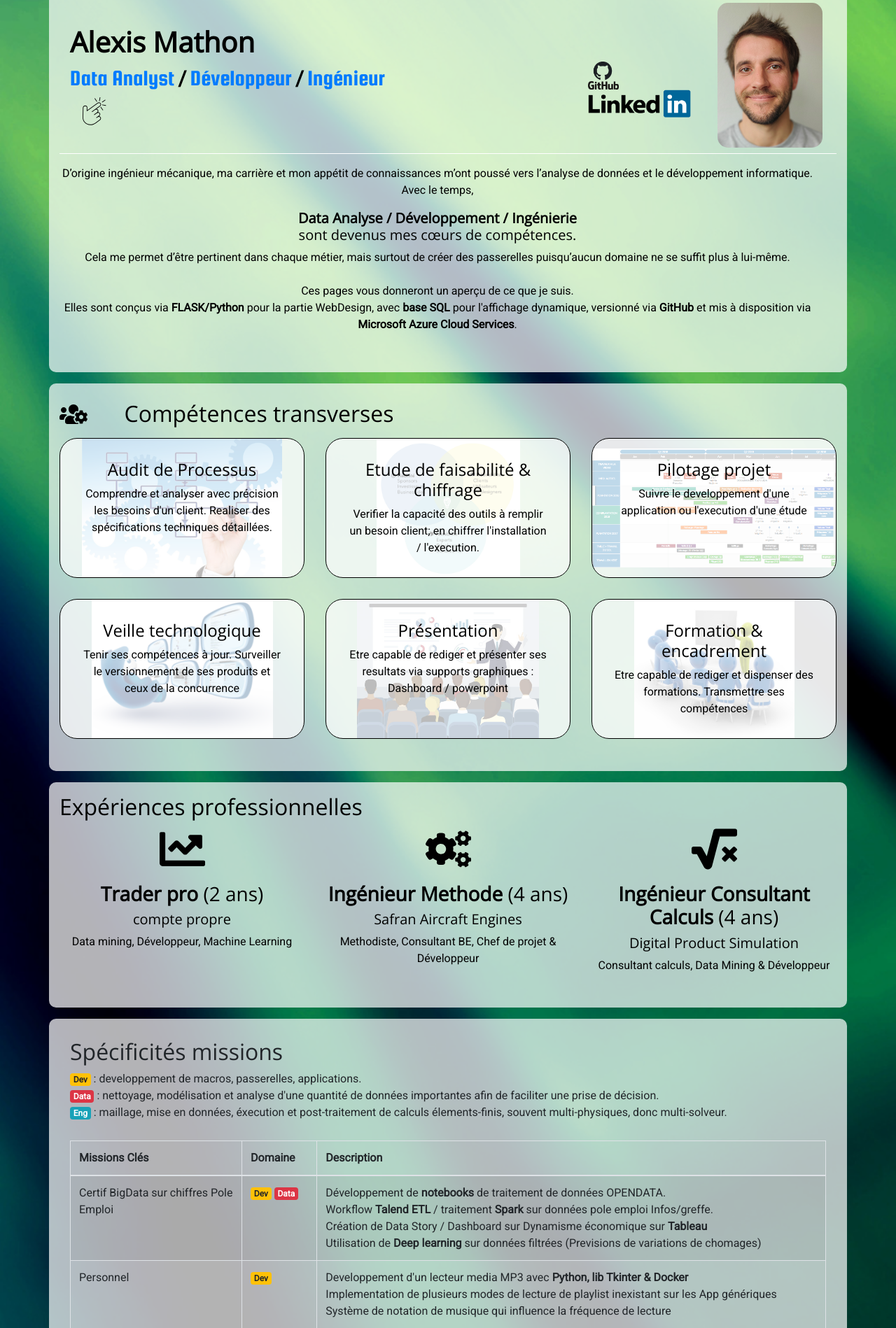
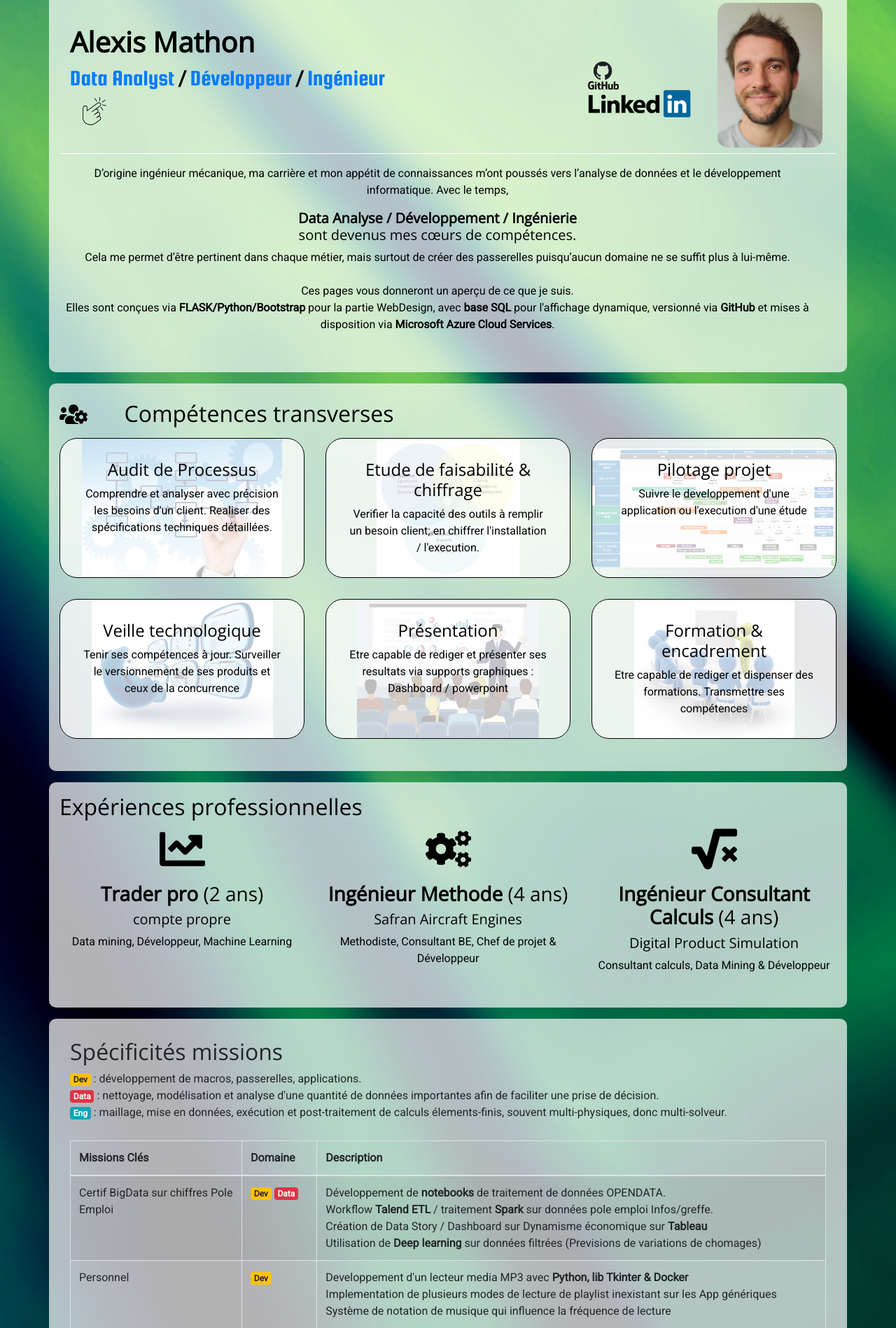
Before and after one commit to Mathonal/MyDynamicCV, a Flask app: page / in a window 1280 px wide. Shown: the part 99-1997 px from the top of the page at 70% size. Run offline with Flask 2, Linux system fonts and the light colour scheme; data comes from the database, SQL or seed files in the repository; some libraries are stand-ins or nearby versions.

Commit message:
micro redaction corrections

```diff
--- a/cvapp/templates/index.html
+++ b/cvapp/templates/index.html
@@ -6,10 +6,10 @@
         <!-- SECTION 1 part 2 : texte presentation   -->
         <div class="row d-flex col-lg-12 pb-2 mb-3">
             <div class="text-center">
-                <p>D’origine ingénieur mécanique, ma carrière et mon appétit de connaissances m’ont poussé vers l’analyse de données et le développement informatique. Avec le temps,</p> <h5><strong>Data Analyse / Développement / Ingénierie</strong><br> sont devenus mes cœurs de compétences.</h5>
+                <p>D’origine ingénieur mécanique, ma carrière et mon appétit de connaissances m’ont poussés vers l’analyse de données et le développement informatique. Avec le temps,</p> <h5><strong>Data Analyse / Développement / Ingénierie</strong><br> sont devenus mes cœurs de compétences.</h5>
                 <p>Cela me permet d’être pertinent dans chaque métier, mais surtout de créer des passerelles puisqu’aucun domaine ne se suffit plus à lui-même.<br><br>
                 Ces pages vous donneront un aperçu de ce que je suis.<br>
-                Elles sont conçus via <strong>FLASK/Python</strong> pour la partie WebDesign, avec <strong>base SQL</strong> pour l'affichage dynamique, versionné via <strong>GitHub</strong> et mis à disposition via <strong>Microsoft Azure Cloud Services</strong>.
+                Elles sont conçues via <strong>FLASK/Python/Bootstrap</strong> pour la partie WebDesign, avec <strong>base SQL</strong> pour l'affichage dynamique, versionné via <strong>GitHub</strong> et mises à disposition via <strong>Microsoft Azure Cloud Services</strong>.
                 </p>
             </div>
         </div>
--- a/cvapp/templates/missions.html
+++ b/cvapp/templates/missions.html
@@ -4,9 +4,9 @@
             <table class="table table-bordered table-striped table-condensed">
               <caption>
                 <h2>Spécificités missions</h2>
-                <p><span class="badge badge-warning">Dev</span> : developpement de macros, passerelles, applications.<br>
+                <p><span class="badge badge-warning">Dev</span> : développement de macros, passerelles, applications.<br>
                 <span class="badge badge-danger">Data</span> : nettoyage, modélisation et analyse d'une quantité de données importantes afin de faciliter une prise de décision.<br>
-                <span class="badge badge-info">Eng</span> : maillage, mise en données, éxecution et post-traitement de calculs élements-finis, souvent multi-physiques, donc multi-solveur.</p>
+                <span class="badge badge-info">Eng</span> : maillage, mise en données, exécution et post-traitement de calculs élements-finis, souvent multi-physiques, donc multi-solveur.</p>
               </caption>
               <thead>
                 <tr>
@@ -46,7 +46,7 @@
                 <tr>
                   <td>Auto-Entreprise</td>
                   <td><span class="badge badge-warning">Dev</span> <span class="badge badge-danger">Data</span></td>
-                  <td> <strong> Développement d'algorithmes de trading</strong> automatisé avec utilisation de <strong>machine learning</strong> (méthodes Fuzzy logic / random decision forest / algorithmie génétique et réseau de  neurones)</td>
+                  <td> <strong> Développement d'algorithmes de trading</strong> automatisé avec utilisation de <strong>machine learning</strong> (méthodes Fuzzy logic / random decision forest / algorithmie génétique et réseau de neurones)</td>
                 </tr> {% endif %}
 
                 {% if i==2 %}
@@ -70,7 +70,7 @@
                 <tr>
                   <td>Safran Aircraft Engines</td>
                   <td><span class="badge badge-warning">Dev</span> <span class="badge badge-info">Eng</span></td>
-                  <td> <strong>Developpements</strong> d’automatisation de processus pour la mise en place des <strong>Ateliers CATIA Tubing et Electrical</strong></td>
+                  <td> <strong>Développements</strong> d’automatisation de processus pour la mise en place des <strong>Ateliers CATIA Tubing et Electrical</strong></td>
                 </tr> {% endif %}
 
                 {% if i==3 %}
@@ -102,7 +102,7 @@
                 <tr>
                   <td>SKF industries</td>
                   <td><span class="badge badge-info">Eng</span> <span class="badge badge-danger">Data</span></td>
-                  <td> <strong>Calculs structurel</strong> sur coupelle supérieure d’amortisseur, sur poulie de galet tendeur (Topologie)<br>
+                  <td> <strong>Calculs structurels</strong> sur coupelle supérieure d’amortisseur, sur poulie de galet tendeur (Topologie)<br>
                   <strong>Data-mining de résultats (Plans d’expériences & méthode Monté-Carlo)</strong></td>
                 </tr> {% endif %}
 
@@ -110,7 +110,7 @@
                 <tr>
                   <td>LIEBHERR Aerospace</td>
                   <td><span class="badge badge-info">Eng</span> <span class="badge badge-danger">Data</span></td>
-                  <td> <strong>Calcul structurel</strong> sur accroches d’échangeur thermique de Boeing.(Morphing, Topologie) <br>
+                  <td> <strong>Calculs structurels</strong> sur accroches d’échangeur thermique de Boeing.(Morphing, Topologie) <br>
                   <strong>Data-mining</strong> de résultats (plan d'expériences) </td>
                 </tr> {% endif %}
 
```
Also changed, not shown: cvapp/models.py (+9 -8 lines).
